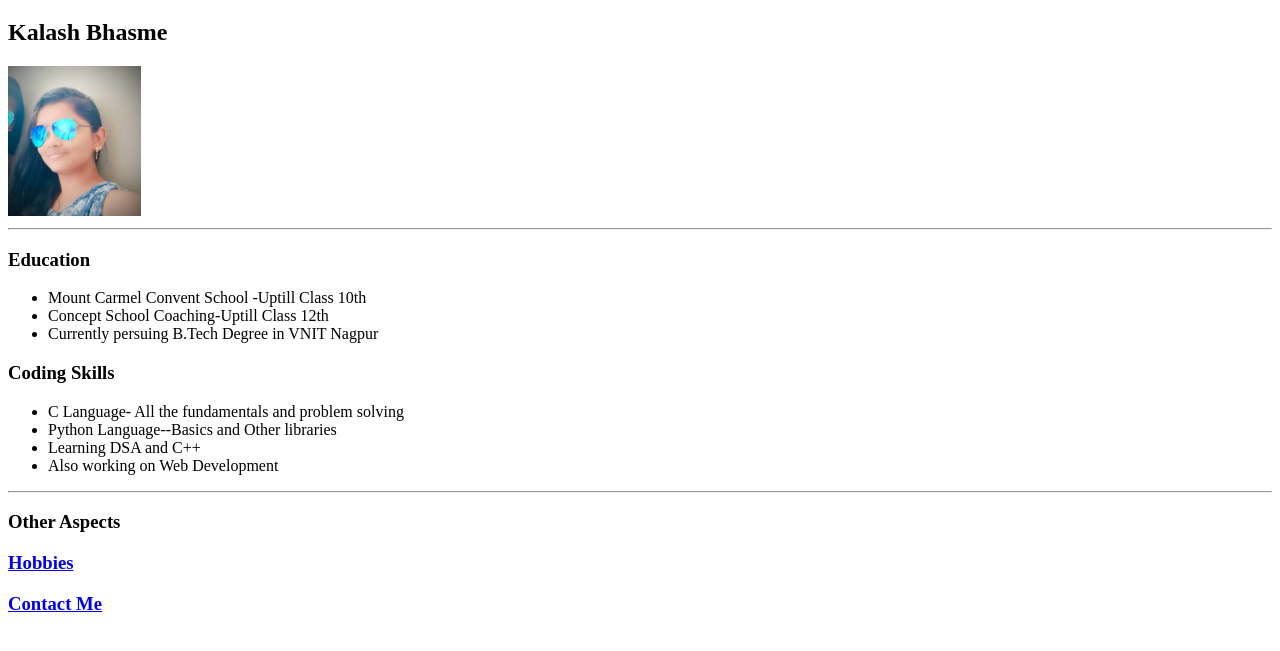
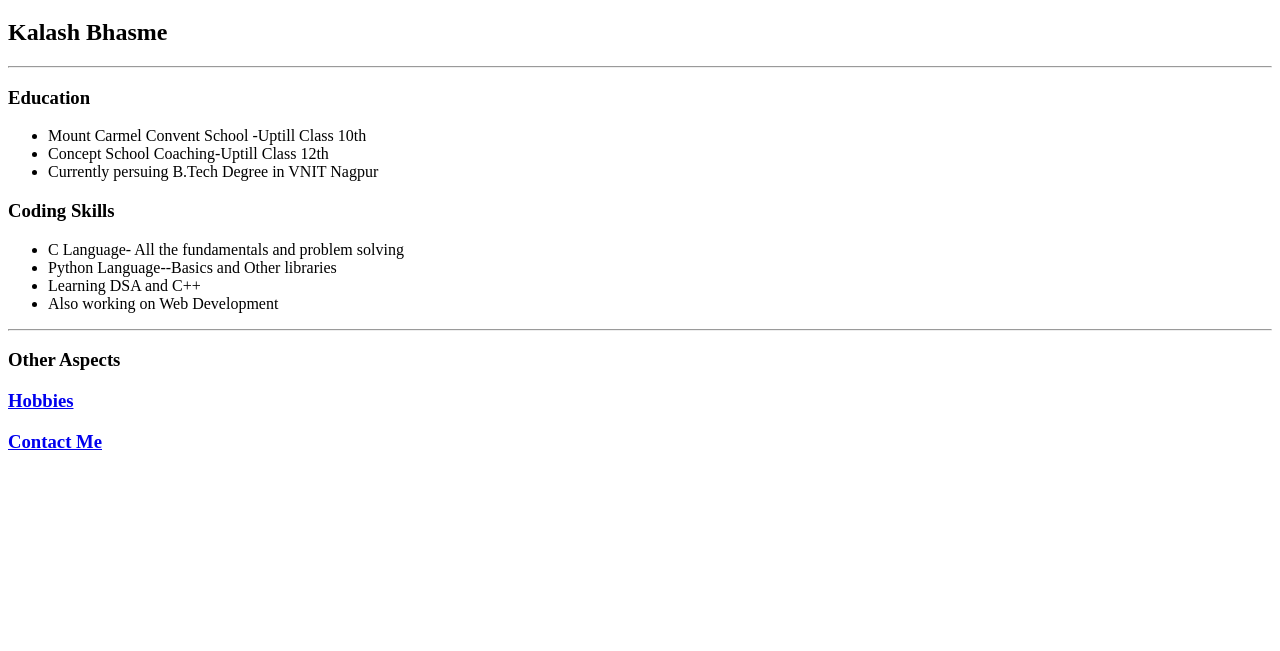
Before and after one commit to KalashBhasme/CapstoneProject, a plain HTML site: page index.html in a window 1280 px wide. Shown: the part 61-712 px from the top of the page. Drawn offline with Linux system fonts and the light colour scheme.

Commit message:
Update index.html

```diff
--- a/index.html
+++ b/index.html
@@ -7,7 +7,7 @@
     <body>
         <h1>All About Me </h1>
         <h2>Kalash Bhasme</h2>
-        <img src="./Image.jpg" height="150" >
+
         <hr/>
         <h3>Education</h3>
         <ul>
```
